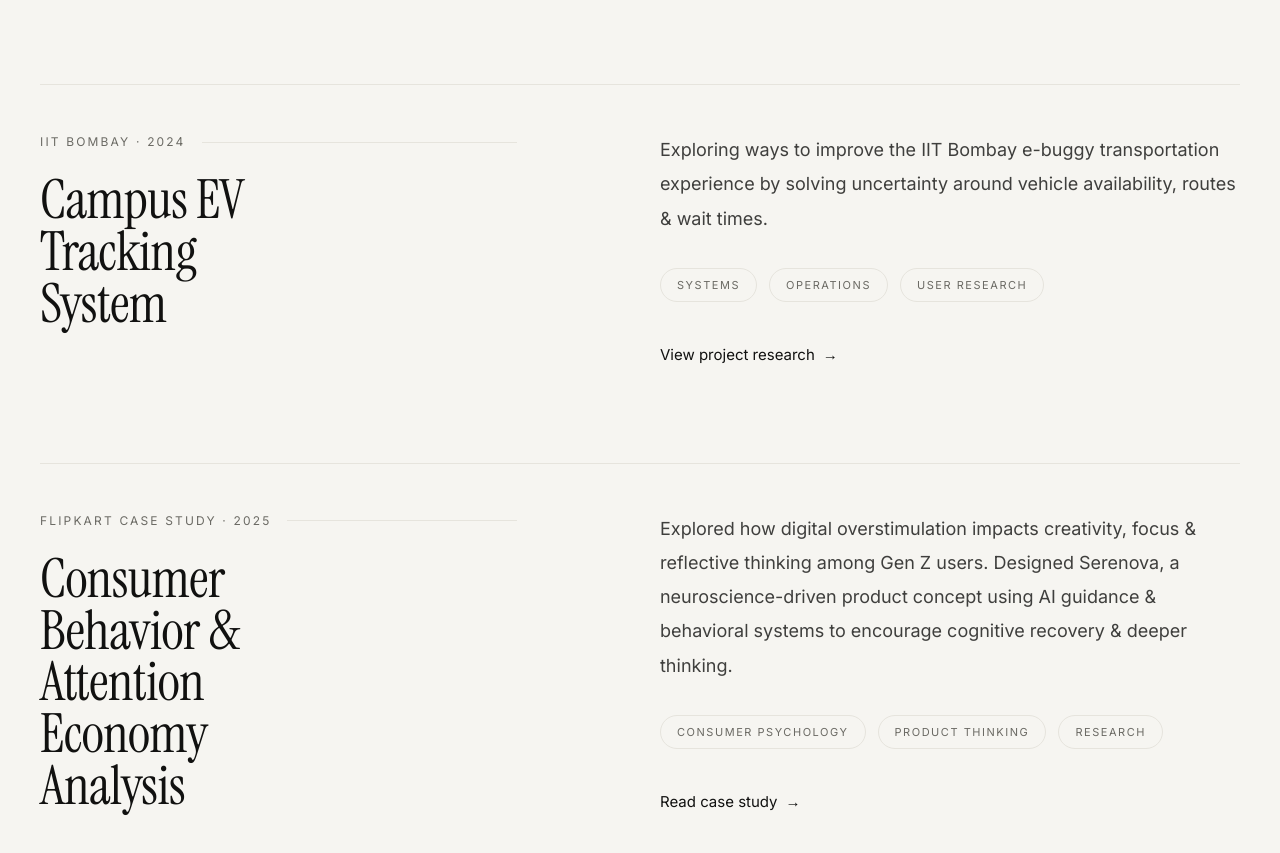
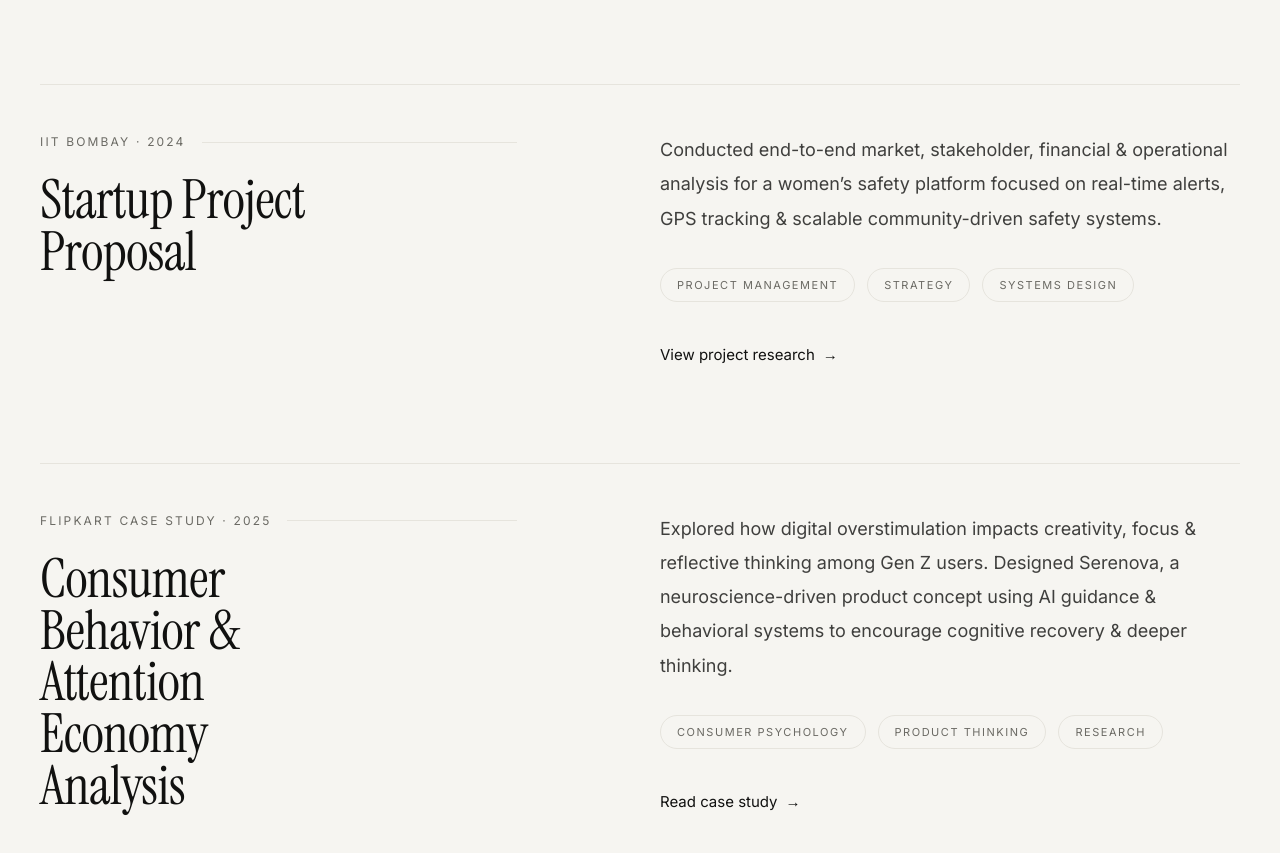
Before and after one commit to SangeethaDurgam8/My-Portfolio, a Next.js app: page / in a window 1280 px wide. Shown: the part 2880-3733 px from the top of the page. Built offline with nearby package versions, Linux system fonts and the light colour scheme.

Commit message:
Updated featured projects section-2

```diff
--- a/components/FeaturedProjects.tsx
+++ b/components/FeaturedProjects.tsx
@@ -31,7 +31,7 @@
 
     tags: ["SQL", "Python", "Power BI"],
 
-    link: "",
+    link: "https://drive.google.com/drive/folders/1wMOMT0sq2z4SRmFVa0W6RqkUlBSfVels?usp=sharing",
     linkText: "View Project Info",
   },
 
@@ -54,14 +54,14 @@
     id: "04",
     year: "2024",
     company: "IIT Bombay",
-    title: "Campus EV Tracking System",
+    title: "Startup Project Proposal",
 
     description:
-      "Exploring ways to improve the IIT Bombay e-buggy transportation experience by solving uncertainty around vehicle availability, routes & wait times.",
+     "Conducted end-to-end market, stakeholder, financial & operational analysis for a women’s safety platform focused on real-time alerts, GPS tracking & scalable community-driven safety systems.",
 
-    tags: ["Systems", "Operations", "User Research"],
+    tags: ["Project Management", "Strategy", "Systems Design"],
 
-    link: "https://www.notion.so/CampusFlow-36285eb0e1dd8069ab57f7ae167bfcf0?source=copy_link",
+    link: "TD608-project-3.pdf",
     linkText: "View project research",
   },
 
```
Also changed, not shown: 1 other file (tests, documents, lock files or other folders).
